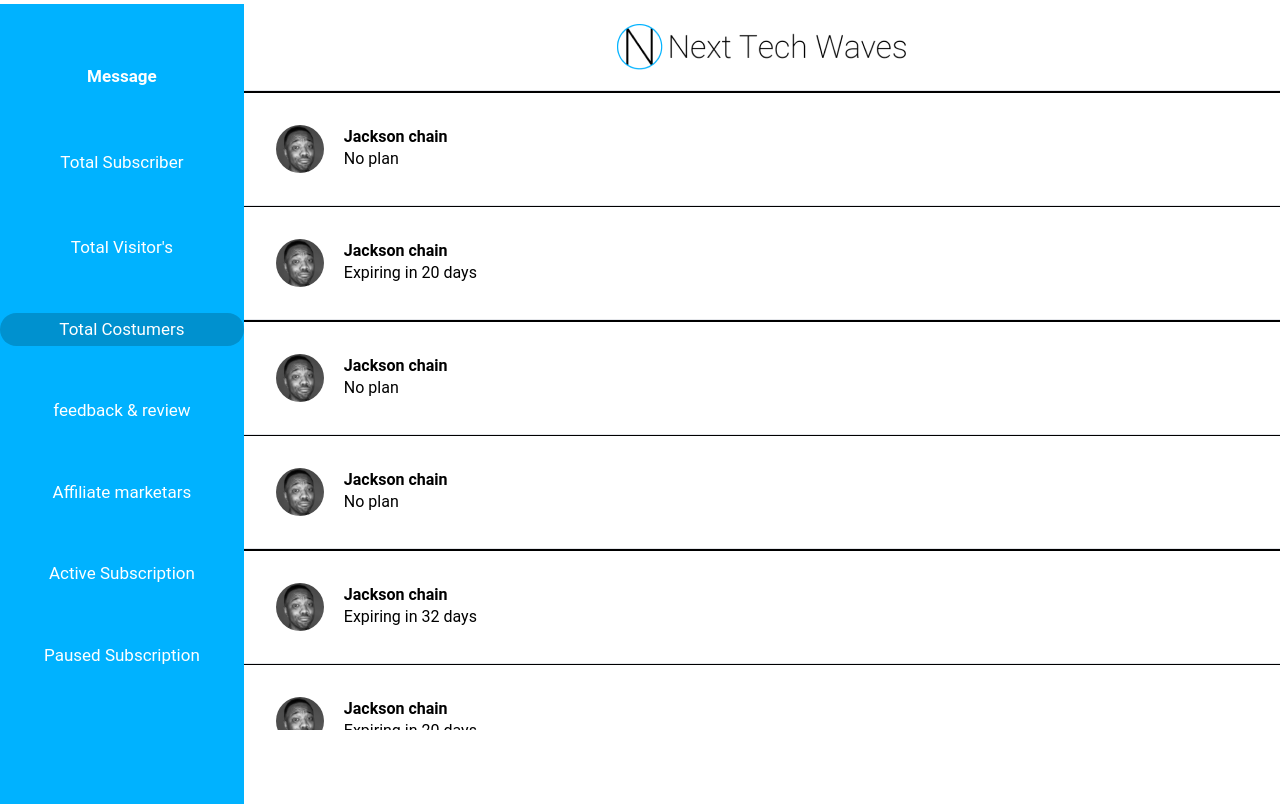
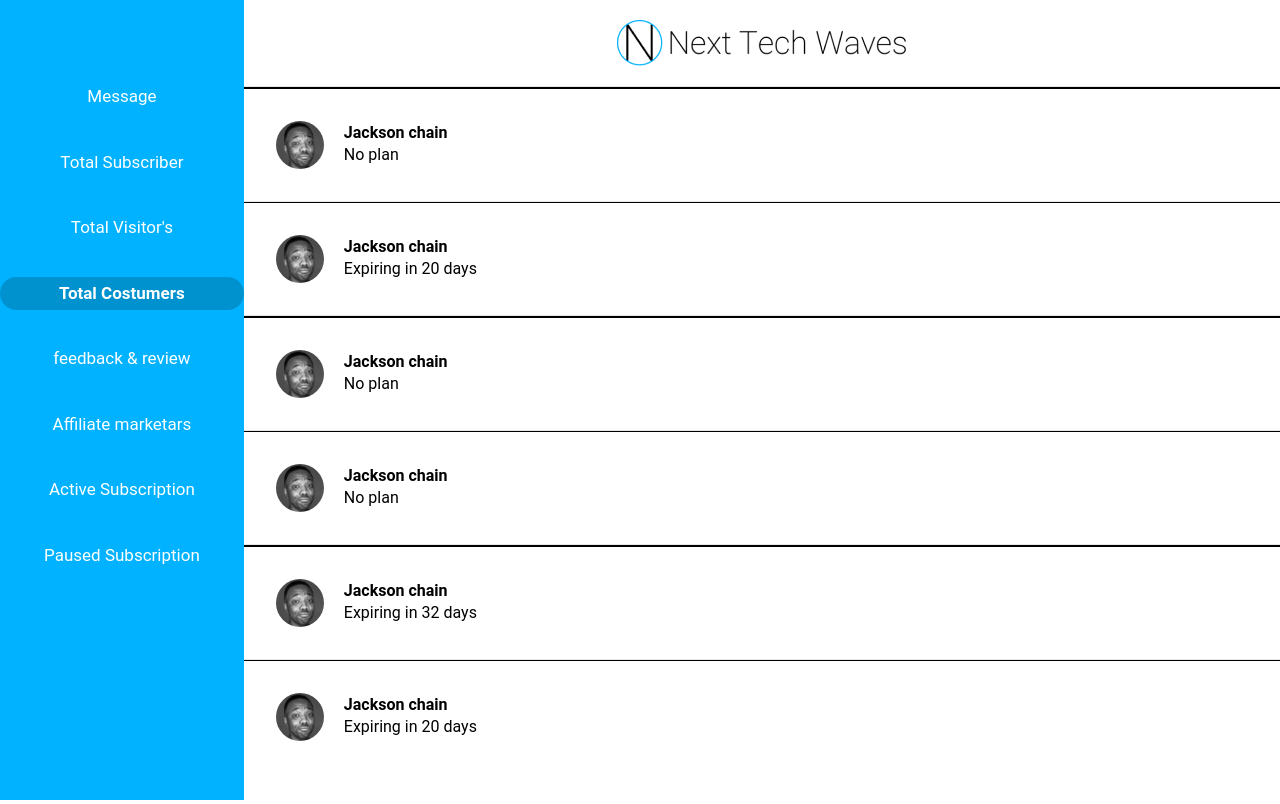
Before and after one commit to krishanumishra778/NTW, a React (Vite) app in the folder client/: page /totalcustomers in a window 1280 px wide. Built offline with nearby package versions, Linux system fonts and the light colour scheme; no server answers.

Commit message:
update admin panel pages

```diff
--- a/client/src/Components/pages/Adminpenal/Adminpenal.jsx
+++ b/client/src/Components/pages/Adminpenal/Adminpenal.jsx
@@ -47,7 +47,7 @@ const AdminPanel = () => {
                     <img className='mx-auto' src="logo/next tech waves logo.png" alt='' />
                 </div>
 
-                <div className='overflow-y-scroll h-[80vh] '>
+                <div className='overflow-y-scroll h-[85.5vh] '>
                     <hr className=' bg-black  h-[2.5px]' />
                     <div className='flex m-8 gap-5 items-center'>
                         <div>
--- a/client/src/Components/pages/Adminpenal/TotalCustomers.jsx
+++ b/client/src/Components/pages/Adminpenal/TotalCustomers.jsx
@@ -1,20 +1,39 @@
 import React from 'react'
+import { Link } from 'react-router-dom';
 
 export const TotalCustomers = () => {
     return (
-        <div className="mx-auto flex justify-center max-w-[1300px] pt-1">
-            <div className=" bg-[#00B2FF] h-[100vh] text-white w-[20%] text-center pt-13 pb-16">
+        <div className="mx-auto flex justify-center max-w-[1300px] ">
+            <div className=" bg-[#00B2FF] h-[100vh]   text-white w-[20%] text-center ">
 
-                <ul className='flex flex-col gap-12 py-14 lg:text-[17px] md:text-[13px] sm:text-[10px]'>
-                    <li className="  font-bold  py-1 active:bg-[#0091CF] rounded-full">Message</li>
-                    <li className="          py-2 rounded-full ">Total Subscriber</li>
-                    <li className="active:bg-[#0091CF]   py-1 rounded-full">Total Visitor's</li>
-                    <li className="bg-[#0091CF]   py-1 rounded-full">Total Costumers</li>
-                    <li className="active:bg-[#0091CF]   py-1 rounded-full">feedback & review</li>
-                    <li className="active:bg-[#0091CF]   py-1 rounded-full">Affiliate marketars</li>
+                <ul className='flex flex-col gap-8 pt-[80px]  lg:text-[17px] md:text-[13px] sm:text-[10px]'>
+                    <Link to="/adminpanel" className="py-1 hover:bg-[#0091CF] rounded-full hover:font-bold">
+                        <li >Message</li>
+                    </Link>
 
-                    <li className="active:bg-[#0091CF]   py-1 rounded-full">Active Subscription</li>
-                    <li className="active:bg-[#0091CF]   py-1 rounded-full">Paused Subscription</li>
+                    <Link to="/totalsubscriber" className="py-1 hover:bg-[#0091CF] rounded-full hover:font-bold">
+                        <li >Total Subscriber</li>
+                    </Link>
+
+                    <Link to="/totalvisitors" className="py-1 hover:bg-[#0091CF] rounded-full hover:font-bold ">
+                        <li >Total Visitor's</li>
+                    </Link>
+                    <Link to="/totalcustomers" className="  font-bold bg-[#0091CF] py-1 rounded-full " >
+                        <li>Total Costumers</li>
+                    </Link>
+                    <Link to="" className="py-1 hover:bg-[#0091CF] rounded-full hover:font-bold">
+                        <li >feedback & review</li>
+                    </Link>
+                    <Link to="" className="py-1 hover:bg-[#0091CF] rounded-full hover:font-bold">
+                        <li >Affiliate marketars</li>
+                    </Link>
+
+                    <Link to="/totalactive" className="py-1 hover:bg-[#0091CF] rounded-full hover:font-bold ">
+                        <li >Active Subscription</li>
+                    </Link>
+                    <Link to="" className="py-1 hover:bg-[#0091CF] hover:font-bold rounded-full ">
+                        <li >Paused Subscription</li>
+                    </Link>
                 </ul>
             </div>
 
@@ -25,7 +44,7 @@ export const TotalCustomers = () => {
                     <img className='mx-auto' src="logo/next tech waves logo.png" alt='' />
                 </div>
 
-                <div className='overflow-y-scroll h-[80vh] '>
+                <div className='overflow-y-scroll h-[85.5vh] '>
                     <hr className=' bg-black  h-[2.5px]' />
                     <div className='flex m-8 gap-5 items-center'>
                         <div>
--- a/client/src/Components/pages/Adminpenal/TotalSubscriber.jsx
+++ b/client/src/Components/pages/Adminpenal/TotalSubscriber.jsx
@@ -44,7 +44,7 @@ export const TotalSubscriber = () => {
                     <img className='mx-auto' src="logo/next tech waves logo.png" alt='' />
                 </div>
 
-                <div className='overflow-y-scroll h-[80vh] '>
+                <div className='overflow-y-scroll h-[85.5vh] '>
                     <hr className=' bg-black  h-[2.5px]' />
                     <div className='flex m-8 gap-5 items-center'>
                         <div>
--- a/client/src/Components/pages/Adminpenal/TotalSubscriberActive.jsx
+++ b/client/src/Components/pages/Adminpenal/TotalSubscriberActive.jsx
@@ -25,7 +25,7 @@ export const TotalSubscriberActive = () => {
                     <img className='mx-auto' src="logo/next tech waves logo.png" alt='' />
                 </div>
 
-                <div className='overflow-y-scroll h-[80vh] '>
+                <div className='overflow-y-scroll h-[85.5vh] '>
                     <hr className=' bg-black  h-[2.5px]' />
                     <div className='flex m-8 gap-5 items-center '>
                         <div>
--- a/client/src/Components/pages/Services.jsx
+++ b/client/src/Components/pages/Services.jsx
@@ -5,7 +5,7 @@ const Services = () => {
 
     return (
         <>
-            <div className='bg-[url(images/bg-sub.png)] bg-no-repeat bg-cover' data-aos="fade-up" data-aos-duration="1000" data-aos-easing="ease">
+            <div className='bg-[url(images/bg-sub.png)] bg-no-repeat bg-cover' >
                 < div className=" max-w-[1300px] mx-auto xs:mt-5 lg:mt-10  py-8 md:px-[25px]" >
                     <div className=" xs:text-center md:text-left">
                         <h1 className="text-[#00B2FF] font-[600]  sm:text-tt  xs:text-mt md:text-title mb-4">
```
